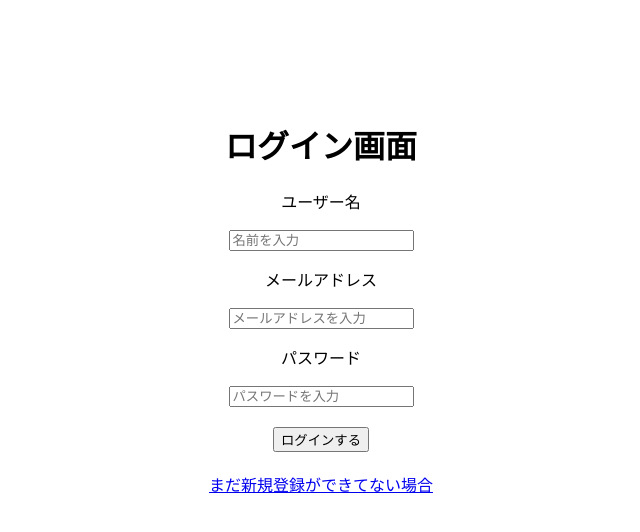
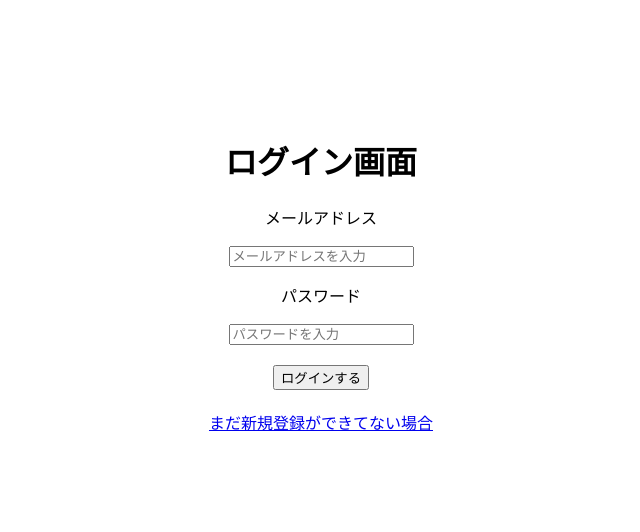
Before and after one commit to yoshiboo14/railway-react-bookreview-app, a React (Create React App) app: page /signIn in a window 1280 px wide. Shown: the top 532 px of the page, without its empty margins (319-959 px from the left). Built offline with nearby package versions, Linux system fonts and the light colour scheme.

Commit message:
inputデータをステートとして管理、inputのonChange関数を作成、非同期処理を行うonCreateUser関数を追 加

```diff
--- a/src/SignIn.jsx
+++ b/src/SignIn.jsx
@@ -1,5 +1,6 @@
-import React from "react";
-import { Link } from "react-router-dom";
+import axios from "axios";
+import React, { useState } from "react";
+import { Link, useNavigate } from "react-router-dom";
 
 export const SignIn = () => {
   const signInStyle = {
@@ -8,20 +9,46 @@ export const SignIn = () => {
     paddingTop: "100px",
   };
 
+  // 新規登録データをステートとして管理
+  const [email, setEmail] = useState("");
+  const [password, setPassword] = useState("");
+  // エラーメッセージをステートで管理
+  const [error, setError] = useState("");
+  // リダイレクト
+  const history = useNavigate();
+
+  // インプットのonChange関数
+  const onChangeEmail = (e) => {
+    setEmail(e.target.value);
+  };
+  const onChangePassword = (e) => {
+    setPassword(e.target.value);
+  };
+
+  //   axiosでpost通信を非同期処理
+  const onCreateUser = () => {
+    const data = {
+      email: email,
+      password: password,
+    };
+    axios
+      .post("https://railway.bookreview.techtrain.dev/signin", data)
+      .then((res) => {
+        console.log(res.data);
+        history("/");
+      })
+      .catch((err) => {
+        console.log(err);
+        setError(err);
+      });
+  };
+
   return (
     <>
+      {/* エラーの表示 */}
+      <p>{error}</p>
       <form action="#" method="post" style={signInStyle}>
         <h1>ログイン画面</h1>
-        <label htmlFor="name">
-          <p>ユーザー名</p>
-          <input
-            data-testid="user"
-            type="user"
-            name="name"
-            id="name"
-            placeholder="名前を入力"
-          />
-        </label>
         <label htmlFor="email">
           <p>メールアドレス</p>
           <input
@@ -30,6 +57,7 @@ export const SignIn = () => {
             name="email"
             id="email"
             placeholder="メールアドレスを入力"
+            onChange={onChangeEmail}
           />
         </label>
         <label htmlFor="password">
@@ -40,11 +68,14 @@ export const SignIn = () => {
             name="password"
             id="password"
             placeholder="パスワードを入力"
+            onChange={onChangePassword}
           />
         </label>
         <br />
         <br />
-        <input type="submit" value="ログインする" />
+        <button type="button" onClick={onCreateUser}>
+          ログインする
+        </button>
         <br />
         <br />
         <Link to="/signUp">まだ新規登録ができてない場合</Link>
```
